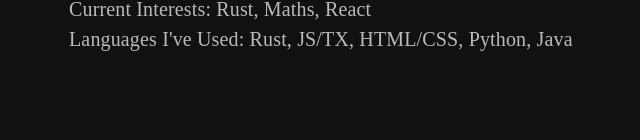
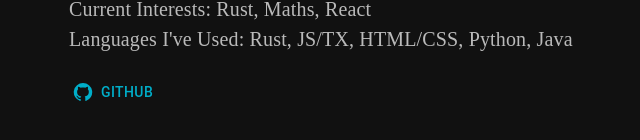
Before and after one commit to selareid/www.selareid.com, a React (Create React App) app: page / in a window 1280 px wide. Shown: the part 336-476 px from the top of the page, without its empty margins (220-860 px from the left). Built offline with nearby package versions, Linux system fonts and the light colour scheme.

Commit message:
Added link to my GitHub Includes icon from @mui/icons-material

```diff
--- a/package.json
+++ b/package.json
@@ -5,6 +5,7 @@
   "dependencies": {
     "@emotion/react": "^11.8.1",
     "@emotion/styled": "^11.8.1",
+    "@mui/icons-material": "^5.4.2",
     "@mui/material": "^5.4.3",
     "@testing-library/jest-dom": "^5.16.2",
     "@testing-library/react": "^12.1.3",
--- a/src/pages/AboutMe.tsx
+++ b/src/pages/AboutMe.tsx
@@ -1,5 +1,6 @@
 import React from "react";
 import {Button, Container} from "@mui/material";
+import GitHubIcon from '@mui/icons-material/GitHub';
 import "./AboutMe.css";
 
 const AboutMe: React.FC = () => {
@@ -15,6 +16,9 @@
                 Current Interests: Rust, Maths, React <br/>
                 Languages I've Used: Rust, JS/TX, HTML/CSS, Python, Java
             </p>
+
+            <Button variant="text" color="secondary"
+                    startIcon={<GitHubIcon/>} href="https://github.com/selareid/">GitHub</Button>
         </Container>
     )
 };
```
Also changed, not shown: 1 other file (tests, documents, lock files or other folders).
